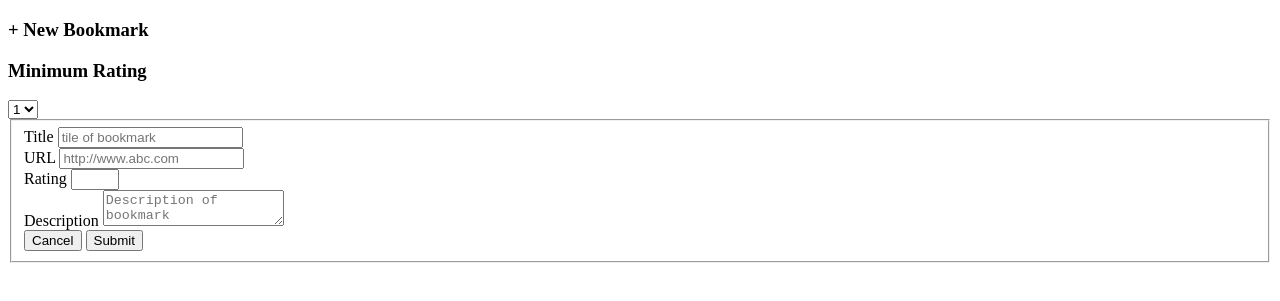
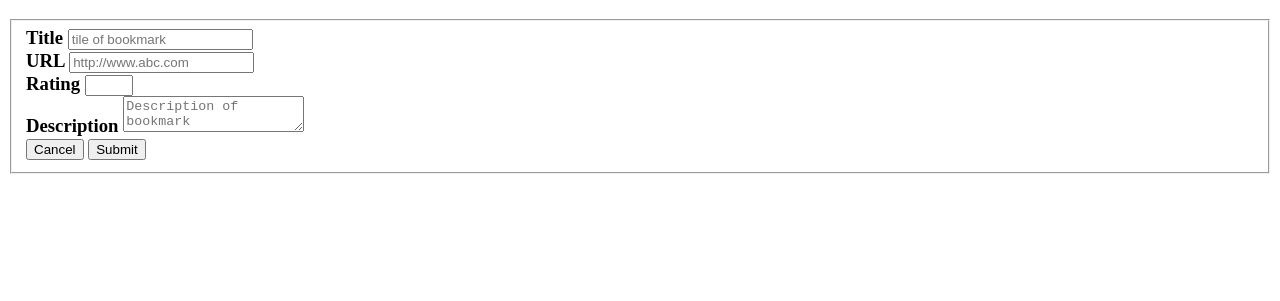
Before and after one commit to thinkful-ei-heron/BookMark-App, a plain HTML site: page index.html in a window 1280 px wide. Both pictures are taken after a click on the element "+ New Bookmark". Shown: the part 61-362 px from the top of the page. Drawn offline with nearby package versions, Linux system fonts and the light colour scheme.

Commit message:
handleaddbookmark is working

```diff
--- a/handlers.js
+++ b/handlers.js
@@ -5,11 +5,20 @@ import STORE from './bookMarks.js';
 const handleNewBookmarkButton = function(){
   $('.new-bookmark-button').on('click',function(event){
     event.preventDefault();
+    $('.filter-options').addClass('hidden');
+    $('.js-bookMarks-list').addClass('hidden');
+    $('.new-bookmark-button').addClass('hidden');
     STORE.adding = true;
-    console.log(STORE.adding);
-    render();
+    console.log(typeof STORE.adding);
+    renderNewBookmarkForm();
+    console.log(typeof STORE.adding);
+  });
+};
+
+const handleCancelButton = function(){
+  $('.cancel-button').on('click', function(event){
+    event.preventDefault();
     STORE.adding = false;
-    console.log(STORE.adding);
   });
 };
 
@@ -55,12 +64,12 @@ const generateBookmarkElement = function (item) {
     </li>`;
 };
 
-
-const render = function(){
+// function that renders the list
+// function that renders the add
+const renderNewBookmarkForm = function() {
   if (STORE.adding){
-
-    $('#js-bookMarks-list').html(`
-    <form>
+    $('.minimum-rating').html(`
+    <form id="form">
     <fieldset>
       <div>
         <label>Title</label>
@@ -82,16 +91,46 @@ const render = function(){
       <button type="submit" class="submit-button" id="submit-button">Submit</button>
   </fieldset>
   </form>
-    `);
+    `
+    );
   }
+};
+
+const renderBookmarkList = function(){
+  $('#js-bookMarks-list').html(`
+  <div>
+  <ul>
+    <li>Title</li>
+    <li>Rating</li>
+    <li>Delete</li>
+  </ul>
+</div>
+<div>
+  <p>First bookmark |  5 | <span>X</span></p>
+  <p>Second bookmark |  5 | <span>X</span></p>
+  <p>Third bookmark |  5 | <span>X</span></p>
+  <p>Fourth bookmark |  5 | <span>X</span></p>
+  <p>Fifth bookmark |  5 | <span>X</span></p>
+</div>
+</section>`);
 
 };
+
 console.log('handlers page loaded');
-$(handleNewBookmarkButton);
 
+const callListeners = function(){
+  renderBookmarkList();
+  handleNewBookmarkButton();
+};
+
+
+
+$(callListeners);
 
 export default{
   handleNewBookmarkButton,
-  render,
+  handleCancelButton,
+  renderBookmarkList,
+  renderNewBookmarkForm,
   generateBookmarkElement
 };
--- a/index.html
+++ b/index.html
@@ -15,29 +15,15 @@
   <main>
       <h3 class="new-bookmark-button"> + New Bookmark </h3>
       <h3 class ="minimum-rating"> Minimum Rating </h3>
-      <select>
+      <select class="filter-options">
         <option value="1"> 1 </option>
         <option value="2"> 2 </option>
         <option value="3"> 3 </option>
         <option value="4"> 4 </option>
         <option value="5"> 5 </option>
       </select>
-    <section class="" id="js-bookMarks-list" name="placeholder">
-      <div>
-        <ul>
-          <li>Title</li>
-          <li>Rating</li>
-          <li>Delete</li>
-        </ul>
-      </div>
-      <div>
-        <p>First bookmark |  5 | <span>X</span></p>
-        <p>Second bookmark |  5 | <span>X</span></p>
-        <p>Third bookmark |  5 | <span>X</span></p>
-        <p>Fourth bookmark |  5 | <span>X</span></p>
-        <p>Fifth bookmark |  5 | <span>X</span></p>
-      </div>
-    </section>
+    <section class="js-bookMarks-list" id="js-bookMarks-list" name="placeholder"></section>
+
 
   </main>
   <script type="text/javascript" src="https://code.jquery.com/jquery-3.2.1.min.js"></script>
--- a/index.js
+++ b/index.js
@@ -1,7 +1,7 @@
 import handlers from './handlers.js';
 
 const main = function(){
-  handlers.render();
+  handlers.renderBookmarkList;
 };
 
 // This the the whole of the shopping-list Index file. You probably don't need much more than this.
```
Also changed, not shown: api.js (+12 -0 lines).
